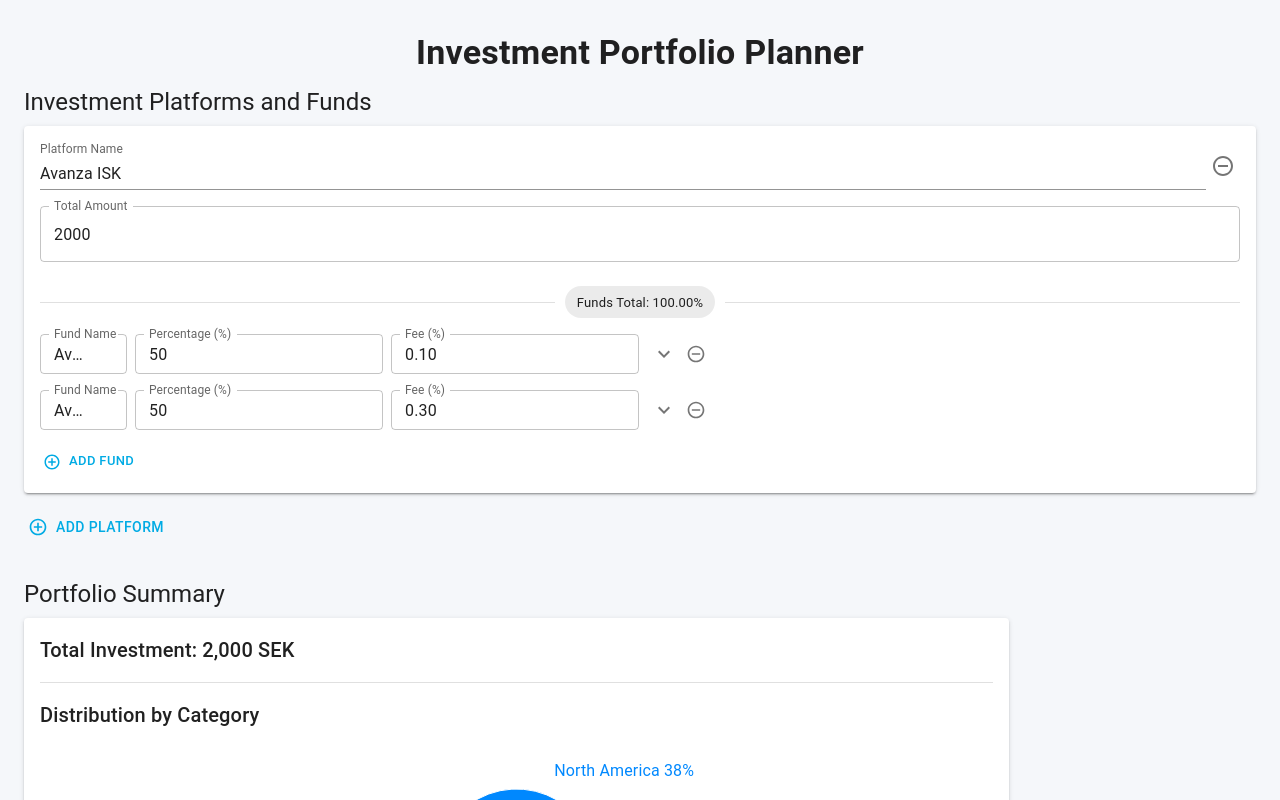
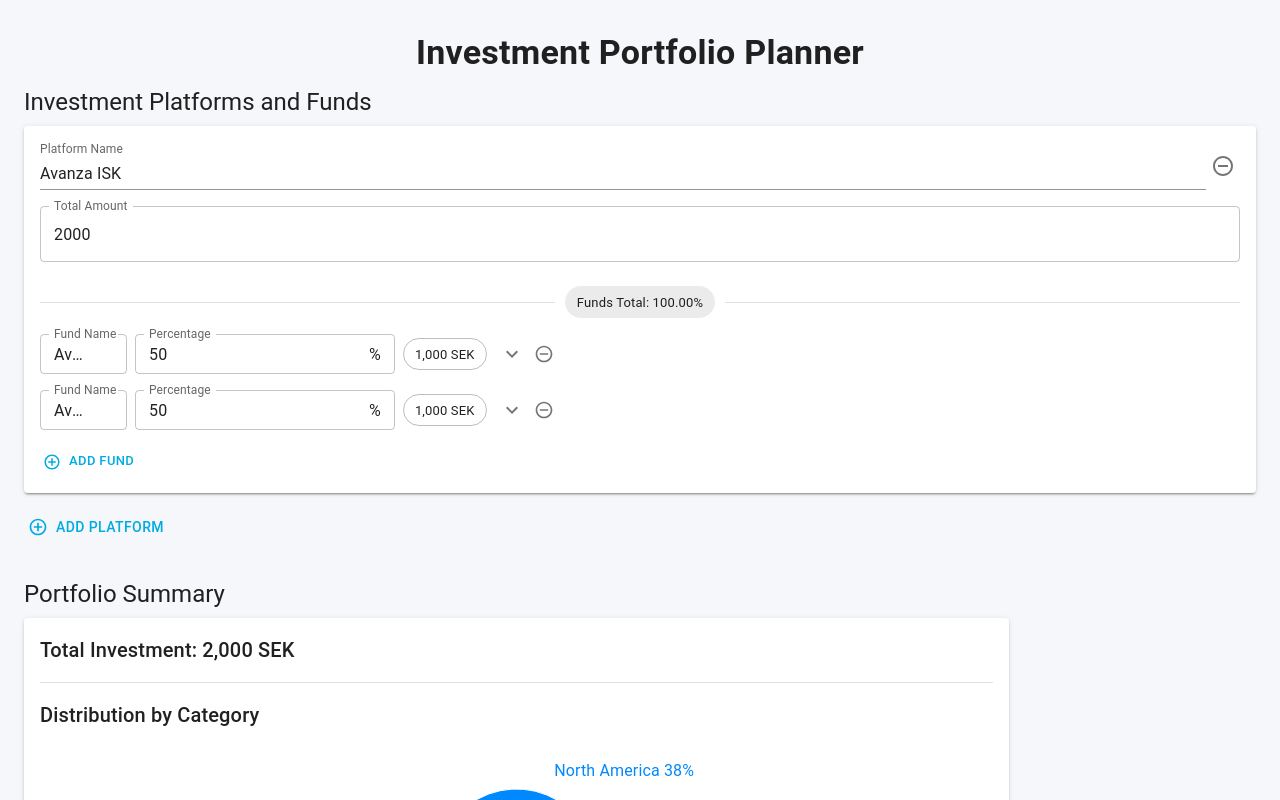
Before and after one commit to mehdihasan/mehdihasan.github.io, a Next.js app: page /converters/investment-calculator in a window 1280 px wide. Shown: the top 800 px of the page. Built offline with nearby package versions, Linux system fonts and the light colour scheme.

Commit message:
Display invested amount per fund

```diff
--- a/pages/converters/investment-calculator.js
+++ b/pages/converters/investment-calculator.js
@@ -267,7 +267,7 @@ export default function InvestmentCalculator() {
                   return (
                   <Box key={fIndex} sx={{ mb: 2 }}>
                     <Grid container spacing={1} alignItems="center">
-                      <Grid item xs={12} sm={5}>
+                      <Grid item xs={12} sm={6}>
                         <Autocomplete
                           freeSolo
                           options={fundOptions}
@@ -289,24 +289,19 @@ export default function InvestmentCalculator() {
                           )}
                         />
                       </Grid>
-                      <Grid item xs={6} sm={3}>
+                      <Grid item xs={6} sm={2}>
                         <TextField
-                          label="Percentage (%)"
+                          label="Percentage"
                           value={fund.percentage}
                           onChange={(e) => handleFundChange(pIndex, fIndex, 'percentage', e.target.value)}
                           size="small"
                           fullWidth
                           error={isInvalidPercentage}
+                          InputProps={{ endAdornment: '%' }}
                         />
                       </Grid>
                       <Grid item xs={6} sm={2}>
-                        <TextField
-                          label="Fee (%)"
-                          value={fund.fee}
-                          onChange={(e) => handleFundChange(pIndex, fIndex, 'fee', e.target.value)}
-                          size="small"
-                          fullWidth
-                        />
+                        <Chip label={`${((parseFloat(platform.totalAmount) || 0) * (parseFloat(fund.percentage) || 0) / 100).toLocaleString()} SEK`} variant="outlined" sx={{ width: '100%' }}/>
                       </Grid>
                       <Grid item xs={12} sm={2} sx={{ textAlign: 'right' }}>
                         <IconButton onClick={() => toggleDistribution(pIndex, fIndex)} size="small">
```
